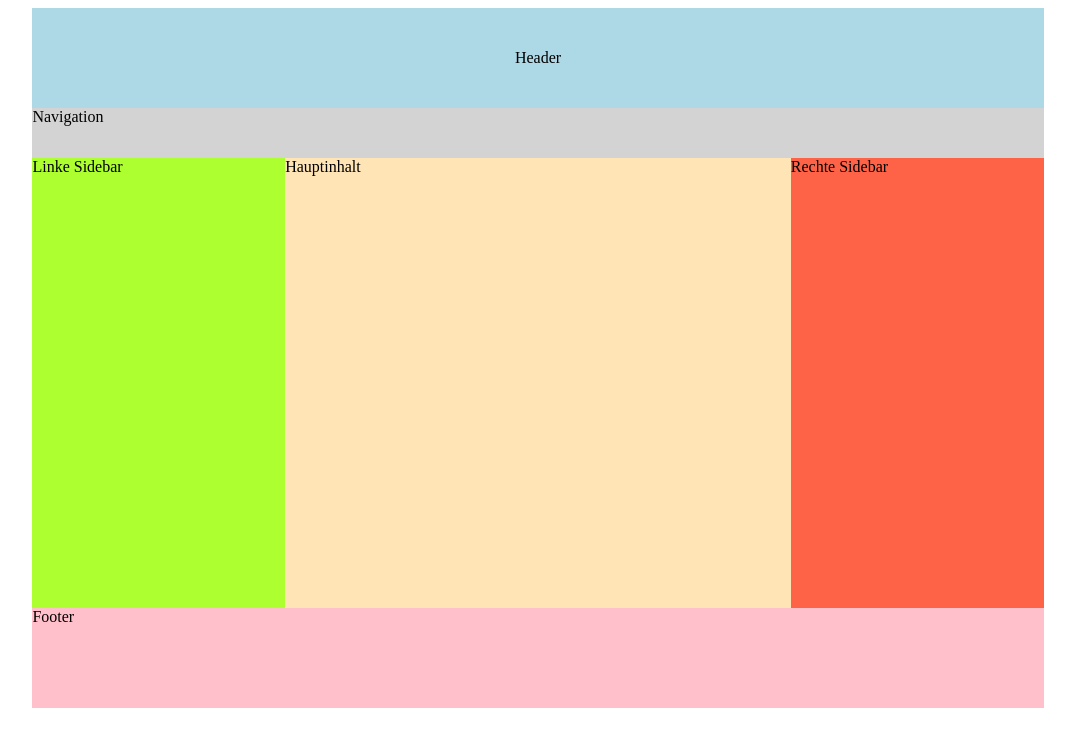
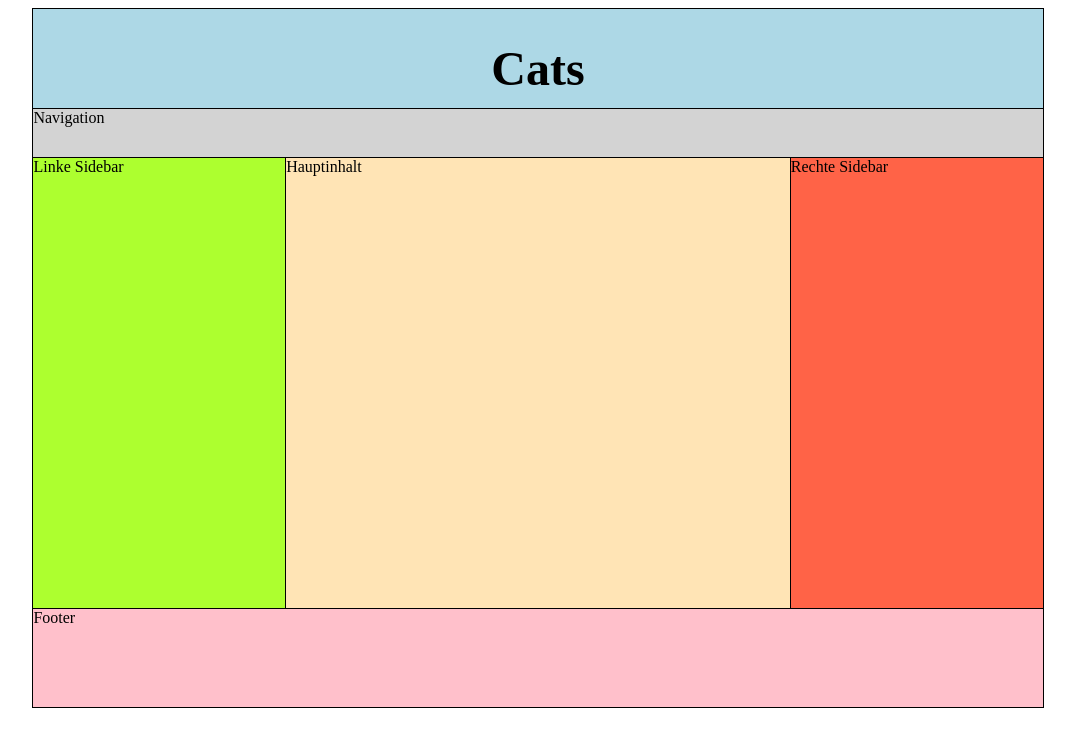
Before and after one commit to Daniel1971/cats, a plain HTML site: page index.html in a window 1280 px wide. Shown: the whole page, without its empty margins (102-1177 px from the left). Drawn offline with Linux system fonts and the light colour scheme; a web font is replaced by a local one.

Commit message:
Google-Schriftart eingebunden/Schriftart für H1 erfasst/Rahmen um Bereiche gesetzt

```diff
--- a/index.html
+++ b/index.html
@@ -4,6 +4,8 @@
     <meta charset="UTF-8">
     <title>Cats</title>
 
+    <link rel='stylesheet' href='https://fonts.googleapis.com/css?family=Permanent+Marker' type='text/css'>
+    <link rel="stylesheet" href='https://fonts.googleapis.com/css?family=Ranchers&subset=latin,latin-ext' type='text/css'>
     <link rel="stylesheet" href="style.css" type="text/css">
 
 </head>
@@ -11,7 +13,11 @@
 
 <div id="wrapper">
 
-<header role="presentation">Header</header>
+<header role="presentation">
+
+<h1>Cats</h1>
+
+</header>
 
 <nav role="navigation">Navigation</nav>
 
--- a/style.css
+++ b/style.css
@@ -20,20 +20,27 @@ header {
     flex: 1 100%;
     height: 100px;
     text-align: center;
-    line-height: 100px;
-    vertical-align: middle;
+    border-top: 1px solid black;
+    border-left: 1px solid black;
+    border-right: 1px solid black;
 }
 
 nav {
     background-color: lightgrey;
     flex: 1 100%;
     height: 50px;
+    border-top: 1px solid black;
+    border-bottom: 1px solid black;
+    border-left: 1px solid black;
+    border-right: 1px solid black;
 }
 
 #sidebar1 {
     background-color: greenyellow;
     flex: 1;
     height: 450px;
+    border-right: 1px solid black;
+    border-left: 1px solid black;
 }
 
 main {
@@ -46,10 +53,21 @@ main {
     background-color: tomato;
     flex: 1;
     height: 450px;
+    border-left: 1px solid black;
+    border-right: 1px solid black;
 }
 
 footer {
     background-color: pink;
     flex: 1 100%;
     height: 100px;
+    border-top: 1px solid black;
+    border-bottom: 1px solid black;
+    border-left: 1px solid black;
+    border-right: 1px solid black;
 }
+
+h1 {
+    font-size: 3em;
+    font-family: Chalkboard;
+}
```
